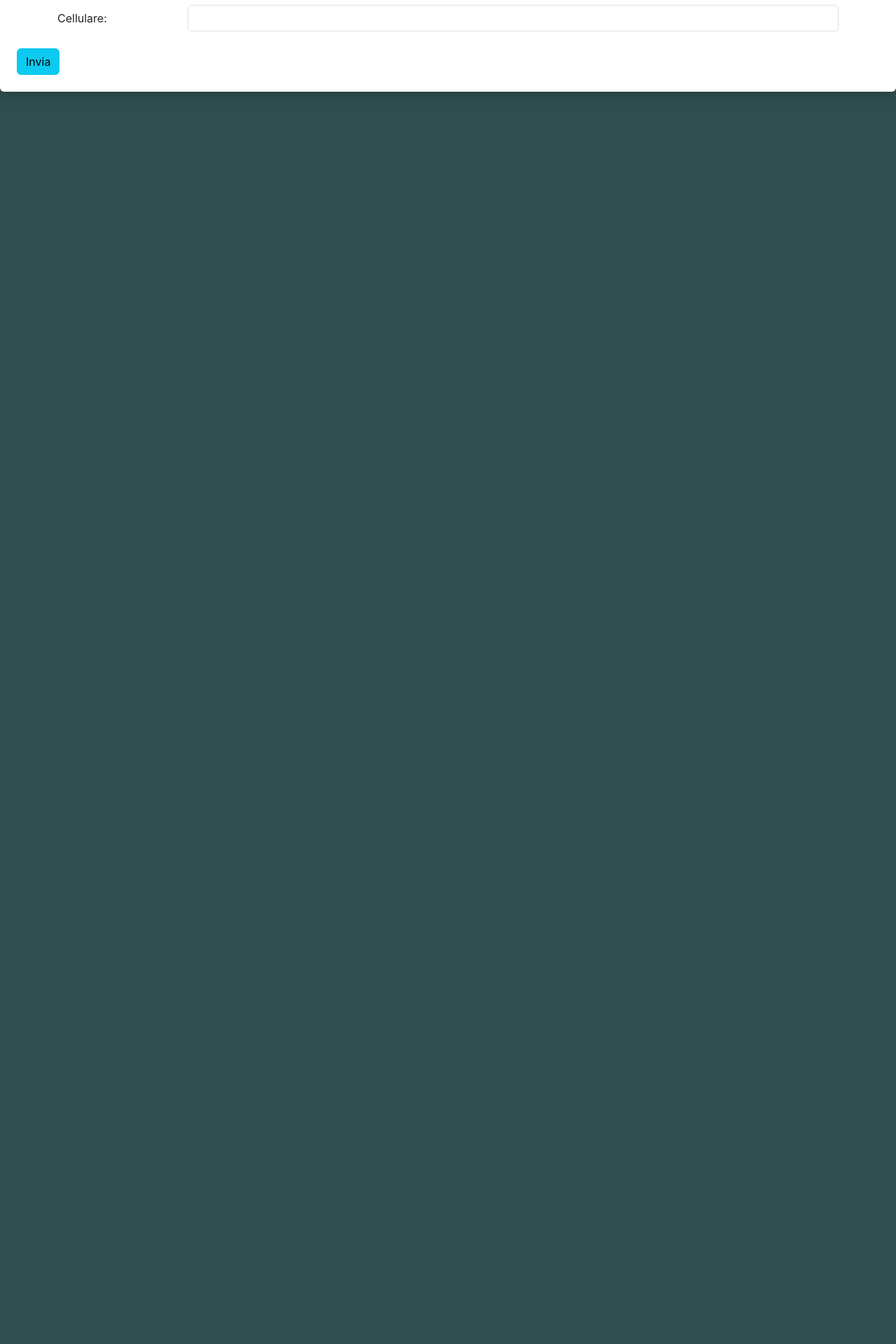
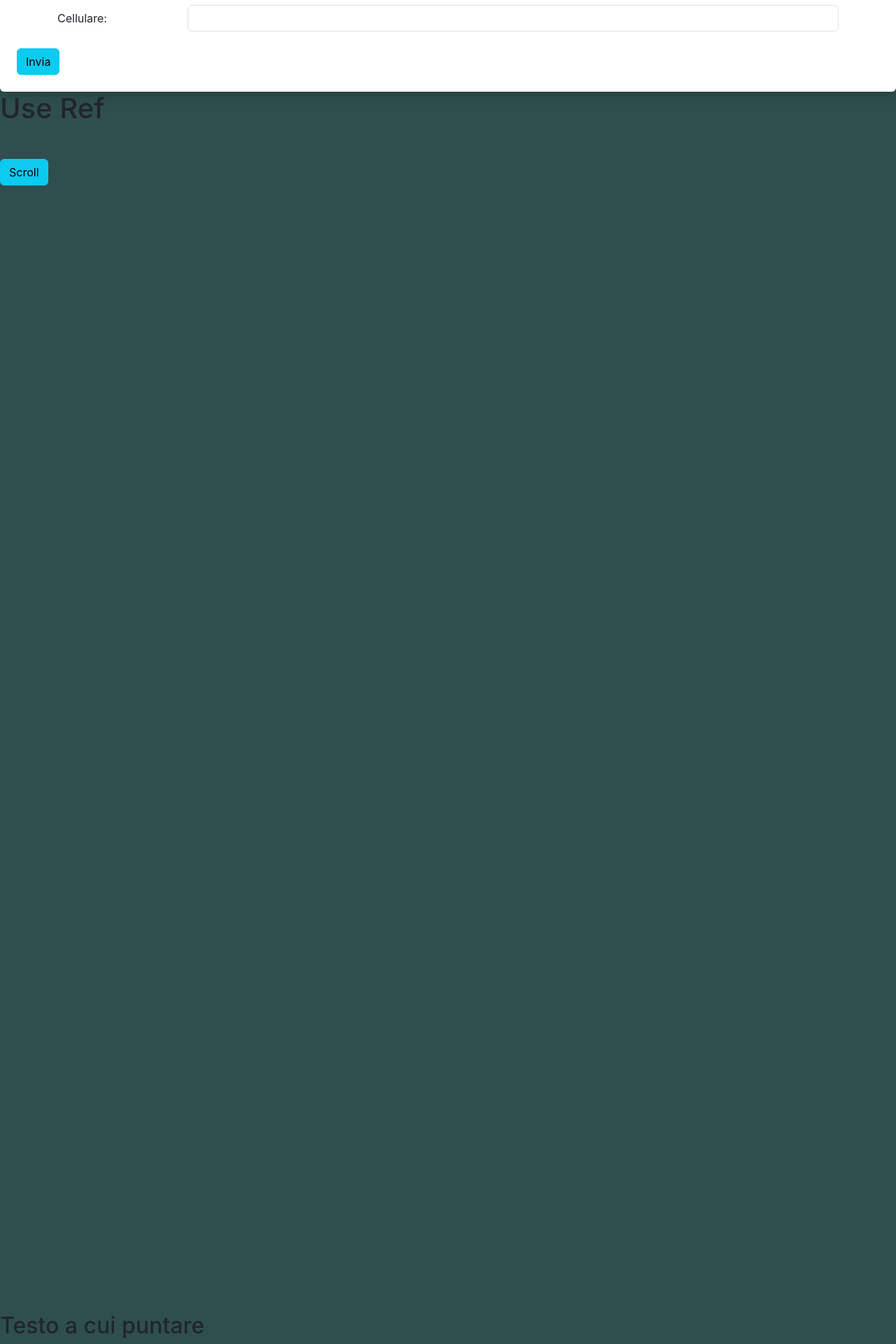
Before and after one commit to gpaparaz/react-tutorial, a React (Create React App) app in the folder app/: page / in a window 1280 px wide. Shown: the part 580-2500 px from the top of the page at 70% size. Before the commit the page ends 800 px from the top, so only its background shows below. Built offline with nearby package versions, Linux system fonts and the light colour scheme; the HTML template or start-up script is replaced by a standard one.

Commit message:
ref with button
preme un bottone e scorre fino al risultato

```diff
--- a/app/src/App.js
+++ b/app/src/App.js
@@ -9,6 +9,7 @@ import CounterComponent from './useState-contatore';
 import FetchData from './useEffect-fetch';
 import Hideorshowcomponent from './hideorshowcomponent';
 import ControlledInput from './input-object-state';
+import RefExample from './useref-example';
 function App() {
 
 
@@ -40,6 +41,7 @@ function App() {
 
       <Hideorshowcomponent />
       <ControlledInput />
+      <RefExample />
     </div>
   );
 }
--- /dev/null
+++ b/app/src/useref-example.js
@@ -0,0 +1,42 @@
+import React from "react";
+
+const RefExample = () => {
+  const ref = React.useRef(null);
+
+//funzione che mi scrolla fino al punto indicato
+const handleScroll = () => {
+  if(!ref || !ref.current){
+    return
+  }
+  //metodo semplice di javascript che permette di scrollare fno ad un punto
+  ref.current.scrollIntoView({behavior: "smooth", block:"center"})
+}
+  return (
+    <>
+      <h1>Use Ref</h1>
+      <div
+        className="my-5 mx-auto"
+        style={{
+          height: "100vh",
+        }}
+      >
+        <button onClick={() => handleScroll()} className="btn btn-info">Scroll</button>
+      </div>
+
+      <div
+        style={{
+          height: "100vh",
+        }}
+      ></div>
+
+      <h2 ref={ref}>Testo a cui puntare</h2>
+      <div
+        style={{
+          height: "30vh",
+        }}
+      ></div>
+    </>
+  );
+};
+
+export default RefExample;
```
